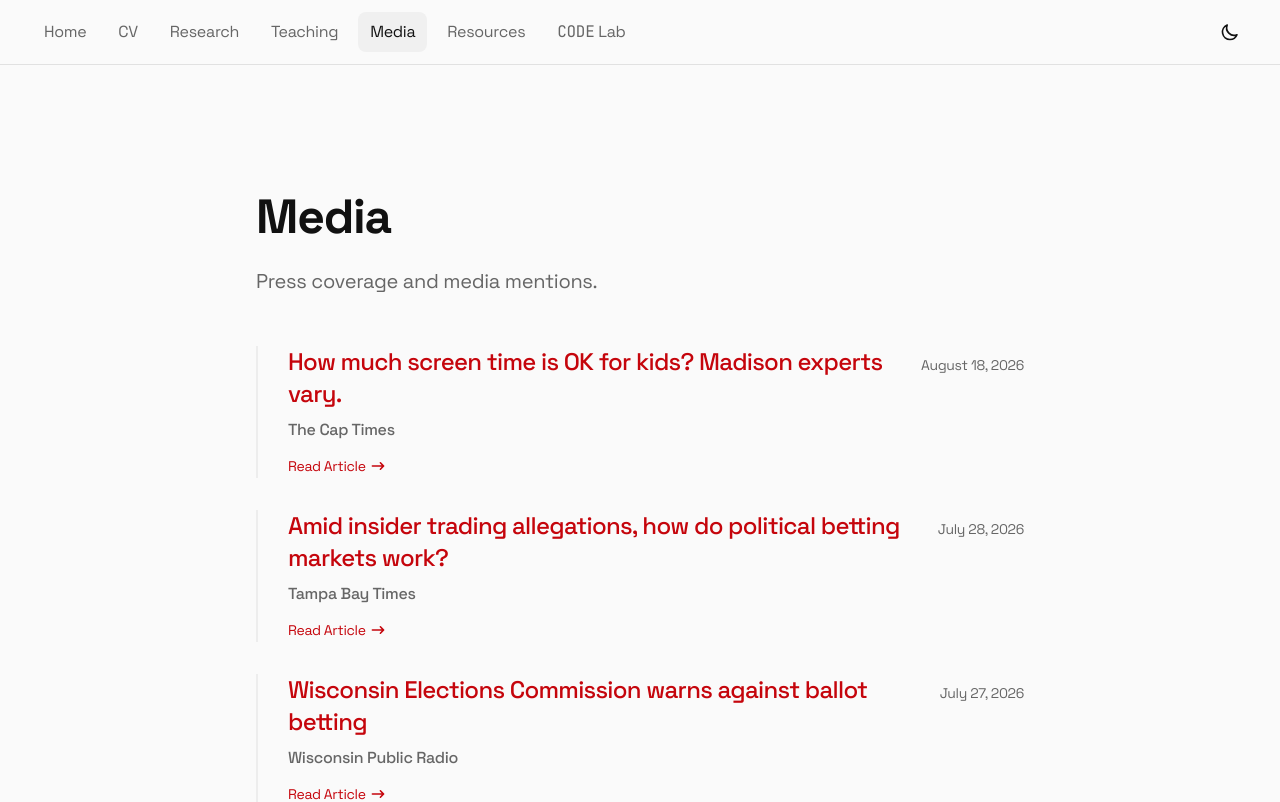
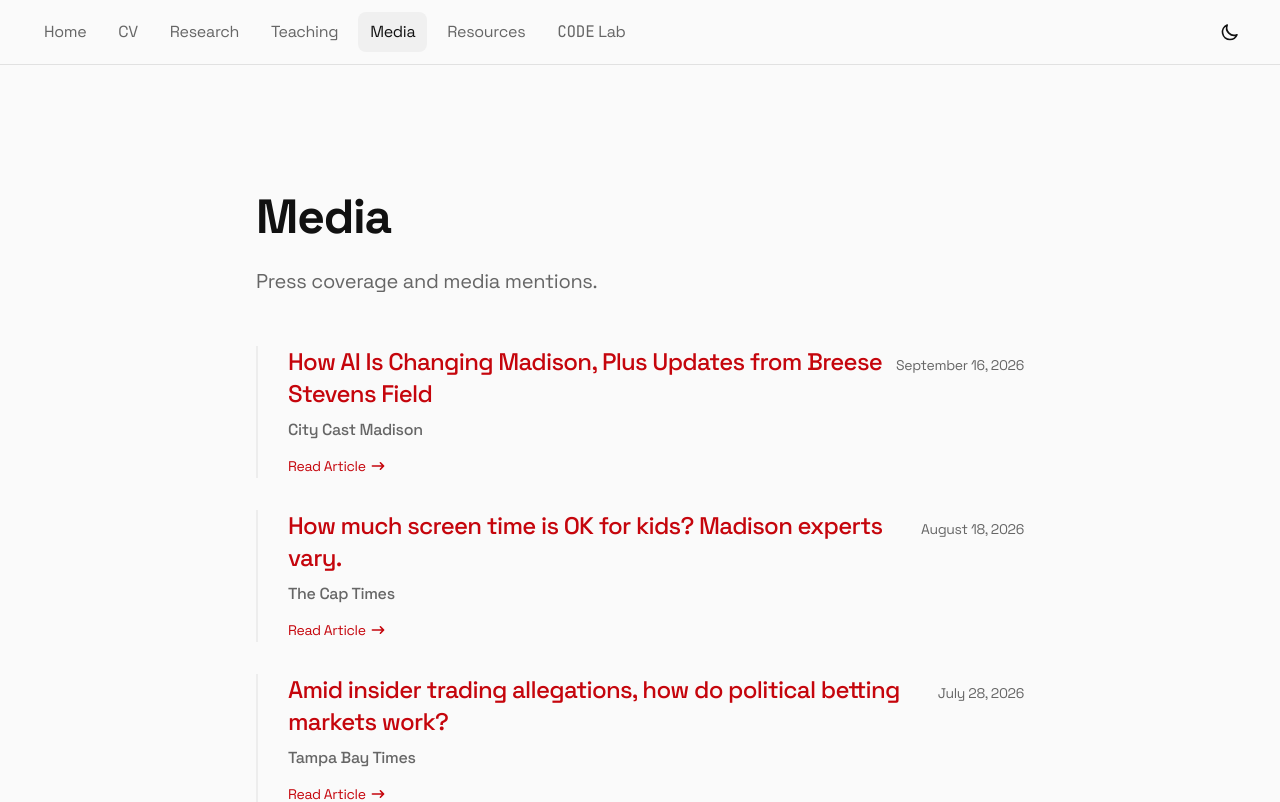
Before and after one commit to rossdahlke/personal-website, a Next.js app: page /media in a window 1280 px wide. Shown: the top 802 px of the page. Built offline with nearby package versions, Linux system fonts and the light colour scheme.

Commit message:
Add City Cast Madison AI episode to media page

```diff
--- a/src/data/media.ts
+++ b/src/data/media.ts
@@ -7,6 +7,13 @@ export type MediaItem = {
 }
 
 export const media: MediaItem[] = [
+  {
+    outlet: "City Cast Madison",
+    title: "How AI Is Changing Madison, Plus Updates from Breese Stevens Field",
+    url: "https://madison.citycast.fm/podcasts/how-ai-is-changing-madison-plus-updates-from-breese-stevens-field",
+    date: "2026-09-16",
+    topic: "Generative AI"
+  },
   {
     outlet: "The Cap Times",
     title: "How much screen time is OK for kids? Madison experts vary.",
```
